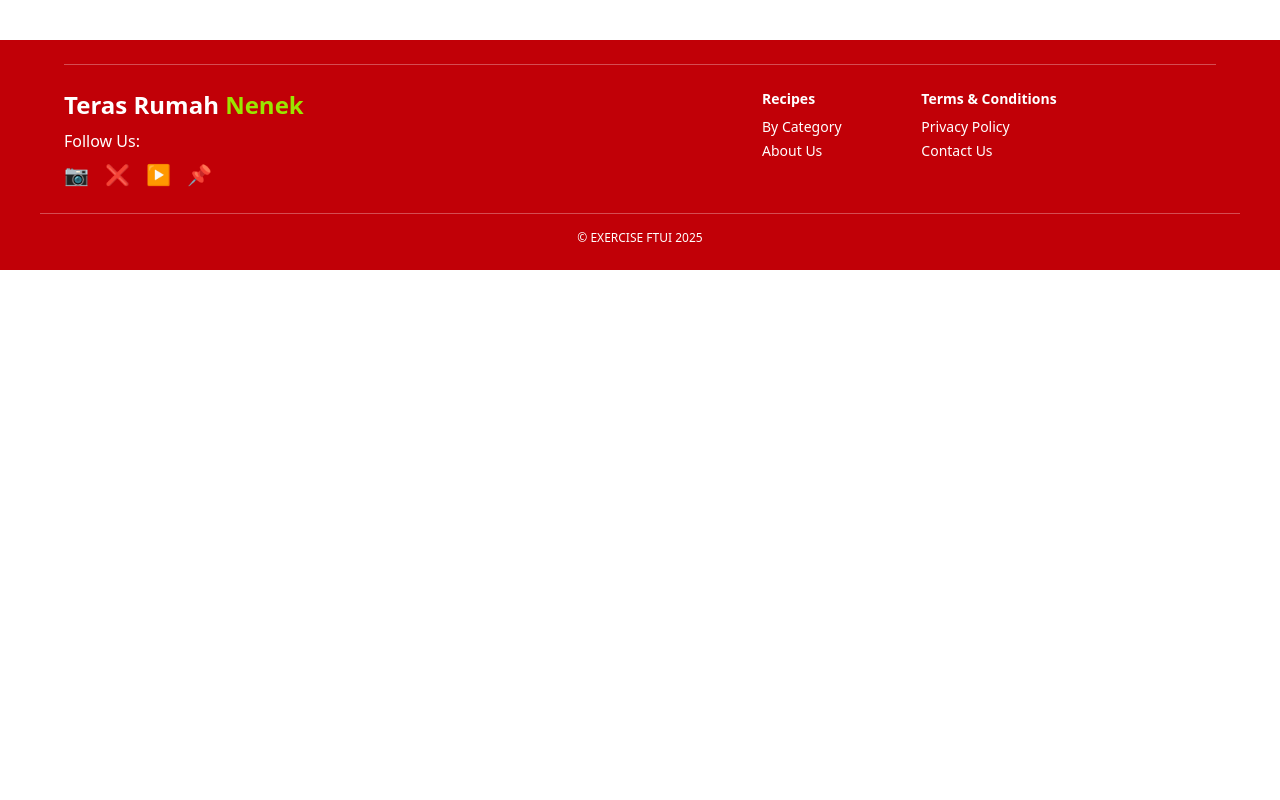
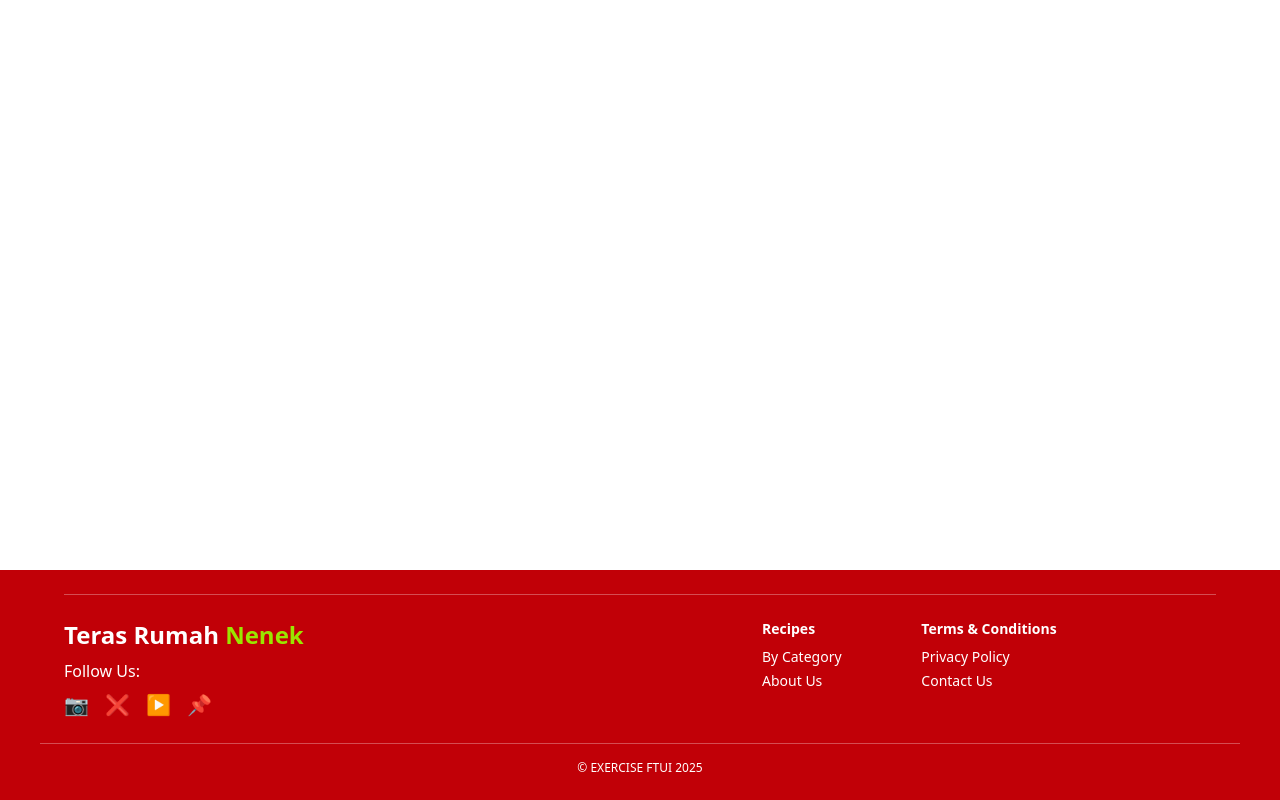
Before and after one commit to Misc46/DapurExer, a React (Vite) app in the folder DapurExercise/: page / in a window 1280 px wide. Built offline with nearby package versions, Linux system fonts and the light colour scheme.

Commit message:
Fixed footer to bottom of page

```diff
--- a/DapurExercise/src/Components/Footer.jsx
+++ b/DapurExercise/src/Components/Footer.jsx
@@ -1,6 +1,6 @@
 const Footer = () => {
   return (
-    <footer className="bg-red-700 text-white py-6 px-10 mt-10">
+    <footer className="bg-red-700 text-white py-6 px-10 mt-10 w-full fixed bottom-0 left-0">
       <div className="max-w-6xl mx-auto flex flex-col md:flex-row justify-between items-start border-t border-white/30 pt-6">
         <div className="mb-6 md:mb-0">
           <h2 className="text-2xl font-semibold">
```
